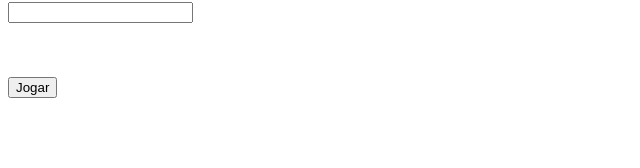
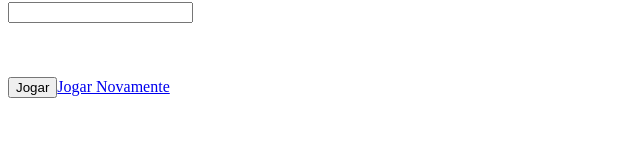
Before and after one commit to jefferson29rodrigues/projeto-vercel, a Next.js app: page /jokenpo in a window 1280 px wide. Shown: the part 114-282 px from the top of the page, without its empty margins (0-640 px from the left). Built offline with nearby package versions, Linux system fonts and the light colour scheme.

Commit message:
botão reset jokenpô

```diff
--- a/pages/jokenpo.js
+++ b/pages/jokenpo.js
@@ -43,6 +43,10 @@ function Jokenpo() {
                 <br/><br/>
 
                 <button onClick={vezMaquina}>Jogar</button>
+
+                <Link href="/jokenpo">
+                    <a>Jogar Novamente</a>
+                </Link>
             </div>
         </div>
     )
```
